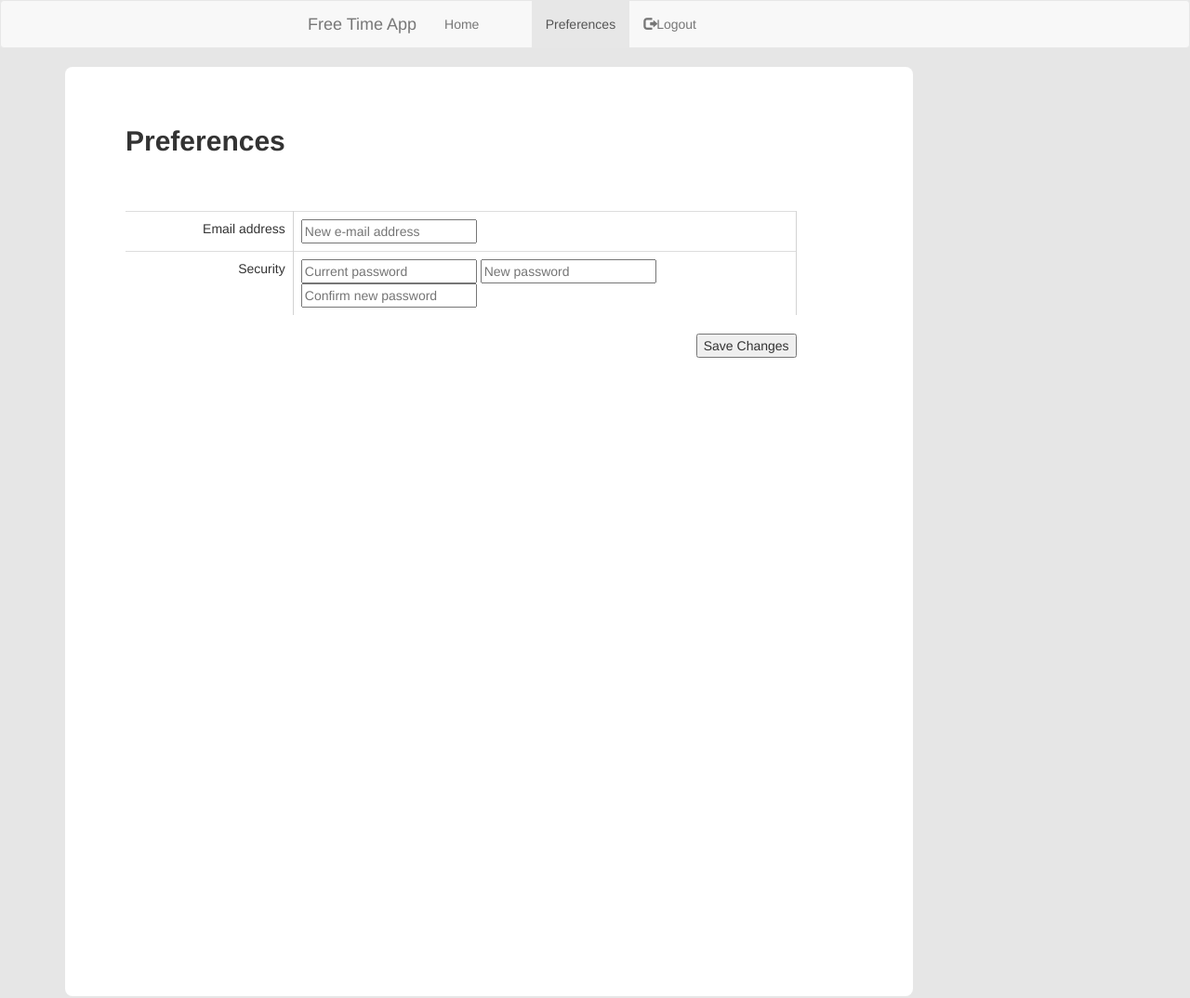
After one commit to BrianOBryan/ICS321FREETIMEAPP, a PHP site: page /preferences.php in a window 1280 px wide. The commit adds this page. Shown: the whole page at 93% size. Run offline with PHP 8.4, Linux system fonts and the light colour scheme; the visitor is signed in with stand-in values (Sample User, id 1); a stand-in replaces the project's code that opens the database connection; some libraries are stand-ins or nearby versions.

Commit message:
Add preferences

```diff
--- a/add_friend.php
+++ b/add_friend.php
@@ -20,7 +20,7 @@ $key = $_POST['key'];
 $key = stripslashes($key);
 $key = mysql_real_escape_string($key);
 
-if (!ctype_digit($testcase)) {
+if (!ctype_digit($key)) {
     $error = "Invalid ID";
 }
  else {
--- a/css/friends.css
+++ b/css/friends.css
@@ -8,3 +8,7 @@
         text-align: center;
 	padding: 3px 8px;
 }
+
+#removeFriend {
+	float: right;
+}
--- a/css/navbar.css
+++ b/css/navbar.css
@@ -4,6 +4,7 @@
     padding: 0;
     overflow: hidden;
     background-color: #333;
+    margin-left: 300px;
 }
 
 .nav-bar li {
--- a/css/posting.css
+++ b/css/posting.css
@@ -39,6 +39,7 @@ height: 100%;
     border: 0px solid #D3D3F3;
     padding: 5px;
     background: white;
+    border-radius: 4px;
 }
 
 .container .friend_content {
--- /dev/null
+++ b/css/preferences.css
@@ -0,0 +1,28 @@
+body { background: #E6E6E6 !important; }
+
+#preferences-area {
+    margin-bottom: 2px;
+    width: 80%;
+    height: 1000px;
+    border: 0px solid #D3D3F3;
+    padding: 5px;
+    background: white;
+    border-radius: 8px;
+    margin-right: 900px;
+}
+
+#preference-div {
+	background-color:transparent !important;
+	width: 200px !important;
+	height: 100px !important;
+}
+
+#preference-div h2 {
+	font-weight: bold !important;
+	margin-top: 10px;
+}
+
+#form-div {
+	width: 80%;
+	margin-left: 60px;
+}
--- /dev/null
+++ b/js/preferences.js
@@ -0,0 +1,32 @@
+$(document).ready(function() {
+    $(document).on('click', '#save-changes', function() {
+    	        	$("#error-msg").text("");
+        var t = $(this);
+	var parent = $(this).parent();
+        var newpass= $('#new-password').val();
+        var confirmpass = $('#confirm-password').val();
+        var currentpass = $('#current-password').val();
+        var newemail = $('#new-email').val();
+
+        if (newemail != "" || confirmpass != "" || currentpass != "" || newpass != "") {
+	        if (newpass != confirmpass) {
+	        	$("#error-msg").text("New password doesn't match confirm password");
+	        }
+	        else {
+		        $.post("update_preferences.php", {
+		                newpass : newpass,
+		                curpass: currentpass,
+		                newemail : newemail
+		                },
+		                function(data) {
+		                    if (data != "") {
+		                       $("#error-msg").text(data);
+		                    }
+		                    else {
+		                    	  $("#error-msg").text("Changes Saved");
+		                    }
+		        });
+	        }
+        }
+	});
+});
--- a/js/render.js
+++ b/js/render.js
@@ -71,14 +71,14 @@ window.onload = function() {
 	        function (data) {
 		    	var friends = $.parseJSON(data);
 		    	for (i = 0; i < friends.length; i++) {
-	                var removeFriendBtn = "<button class=\"removeFriend\">Remove Friend</button>";
+	                var removeFriendBtn = "<button id=\"removeFriend\">Remove Friend</button>";
 		    		var out = "<li value=" + friends[i].User_ID + ">" + friends[i].Firstname + removeFriendBtn + "</li>";
 		    		$('.friend_list').append(out);
 		    	}
 	    });
 
 
-    $(document).on('click', '.removeFriend', function() {
+    $(document).on('click', '#removeFriend', function() {
         var t = $(this);
         var parent = $(t).parent();
         var friend_id = $(parent).attr("value");
--- /dev/null
+++ b/preferences.php
@@ -0,0 +1,81 @@
+<?php
+//enable this when finished
+//error_reporting(0);
+session_start();
+if(!isset($_SESSION['login_user'])) {
+	header("location: index.php");
+	exit;
+}
+?>
+<!DOCTYPE html>
+<html>
+	<head>
+		<script src='http://cdnjs.cloudflare.com/ajax/libs/jquery/2.1.3/jquery.min.js'></script>
+		<script src="js/logout.js"></script>
+		<script src="js/preferences.js"></script>
+		<script src="http://maps.googleapis.com/maps/api/js?key=AIzaSyA_VTS6otdV5SUrMIEtkCk189jKBkq4QW8" async defer></script>
+  		<script src="http://maxcdn.bootstrapcdn.com/bootstrap/3.3.6/js/bootstrap.min.js"></script>
+		<style type="text/css">
+			html, body { height: 100%; margin: 0; padding: 0; }
+			#map { height: 100%; }
+		</style>
+		<link rel="stylesheet" href="https://maxcdn.bootstrapcdn.com/bootstrap/3.3.6/css/bootstrap.min.css" integrity="sha384-1q8mTJOASx8j1Au+a5WDVnPi2lkFfwwEAa8hDDdjZlpLegxhjVME1fgjWPGmkzs7" crossorigin="anonymous">
+		<link rel="stylesheet" href="css/navbar.css">
+		<link rel="stylesheet" href="css/preferences.css">
+	</head>
+	<body>
+        <header>
+        <nav class="navbar navbar-default">
+  	    <div class="container-fluid">
+    		<div class="navbar-header">
+     		    <div class="navbar-brand" style="margin-left:300px;">Free Time App</div>
+    		</div>
+
+   		<ul class="nav navbar-nav">
+     		 <li><a href="profile.php">Home</a></li>
+
+
+ 		 <!--<li><a href="preferences.php">Preferences</a></li>-->
+     		 <!--<li><a href="#" id="logout">Logout</a></li> -->
+
+   	 	</ul>
+   	 	<ul class="nav navbar-nav navbar-right" style="margin-right:500px;">
+	     	 <!--<li><a href="#"><span class="glyphicon glyphicon-user"></span> Sign Up</a></li>-->
+	     	 <li class="active"><a href="preferences.php">Preferences</a></li>
+	    	 <li><a href="#" id="logout"><span class="glyphicon glyphicon-log-out"></span>Logout</a></li>
+	   	</ul>
+
+  	    </div>
+	</nav>
+
+        </header>
+
+		<div class="container" id="container">
+			<div id="preferences-area">
+				<div class="jumbotron" style="height: 120px; background: transparent;">
+					<div id="preference-div">
+					<h2>Preferences</h2>
+					</div>
+				</div>
+				<form>
+				<div id="form-div">
+				<table class="table">
+				    <tbody>
+				      <tr>
+				        <td class="col-sm-3" style="border-right: 1px solid #D3D3D3; text-align:right; margin-right: 10px;">Email address</td>
+				        <td class="col-sm-9"style="border-right: 1px solid #D3D3D3;  text-align:left;"><input type="text" placeholder="New e-mail address" id="new-email"></input></td>
+				      </tr>
+				      <tr>
+				        <td class="col-sm-3" style="border-right: 1px solid #D3D3D3; text-align:right; margin-right: 10px;">Security</td>
+				        <td class="col-sm-9"style="border-right: 1px solid #D3D3D3;  text-align:left;"><input type="text" placeholder="Current password" id="current-password"></input> <input type="text" placeholder="New password" id="new-password"></input> <input type="text" placeholder="Confirm new password" id="confirm-password"></input></td>
+				      </tr>
+				    </tbody>
+			         </table>
+			         <label id="error-msg"></label>
+			      <input type="button" id="save-changes" value="Save Changes" style="float:right"></input>
+			      </div>
+			       	</form>
+			</div>
+		</div>
+	</body>
+</html>
--- a/profile.php
+++ b/profile.php
@@ -30,7 +30,7 @@ if(!isset($_SESSION['login_user'])) {
         <nav class="navbar navbar-default">
   	    <div class="container-fluid">
     		<div class="navbar-header">
-     		    <div class="navbar-brand">Free Time App</div>
+     		    <div class="navbar-brand" style="margin-left:300px;">Free Time App</div>
     		</div>
 
    		<ul class="nav navbar-nav">
@@ -41,7 +41,7 @@ if(!isset($_SESSION['login_user'])) {
      		 <!--<li><a href="#" id="logout">Logout</a></li> -->
 
    	 	</ul>
-   	 	<ul class="nav navbar-nav navbar-right">
+   	 	<ul class="nav navbar-nav navbar-right" style="margin-right:500px;">
 	     	 <!--<li><a href="#"><span class="glyphicon glyphicon-user"></span> Sign Up</a></li>-->
 	     	 <li><a href="preferences.php">Preferences</a></li>
 	    	 <li><a href="#" id="logout"><span class="glyphicon glyphicon-log-out"></span>Logout</a></li>
@@ -74,7 +74,7 @@ if(!isset($_SESSION['login_user'])) {
 									    <label style="color:grey; margin-left:5px;">Your 6 digit id is: <span id="user_id"><button id="show-id">SHOWID</button></span></label>
 									    <br/>
 									    <div style="text-align:center;" id="add-friend-code">
-  									    	<input type="text" id="friend_code" placeholder="tesT" size="30"><br>
+  									    	<input type="text" id="friend_code" placeholder="Enter 6 digit Friend ID here" size="30"><br>
 									    </div>
 									    <label id="error-msg" style="float:left; margin-left:12px; color:red; font-weight:normal;"></label>
 									    <div style="float:right; margin-right:12px; display:inline;" id="add-friend-div">
```
Also changed, not shown: update_preferences.php (added, +75 -0 lines).
